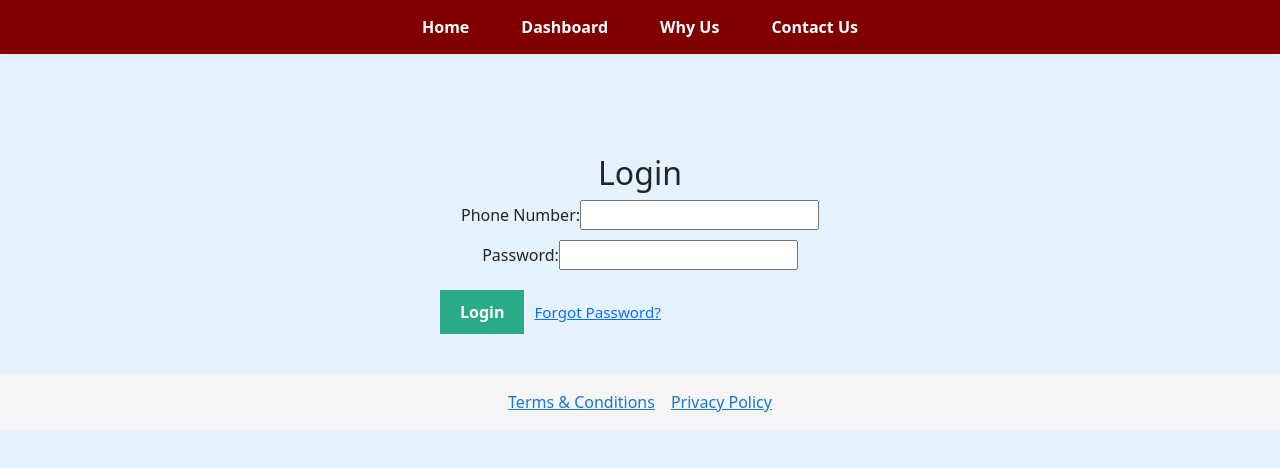
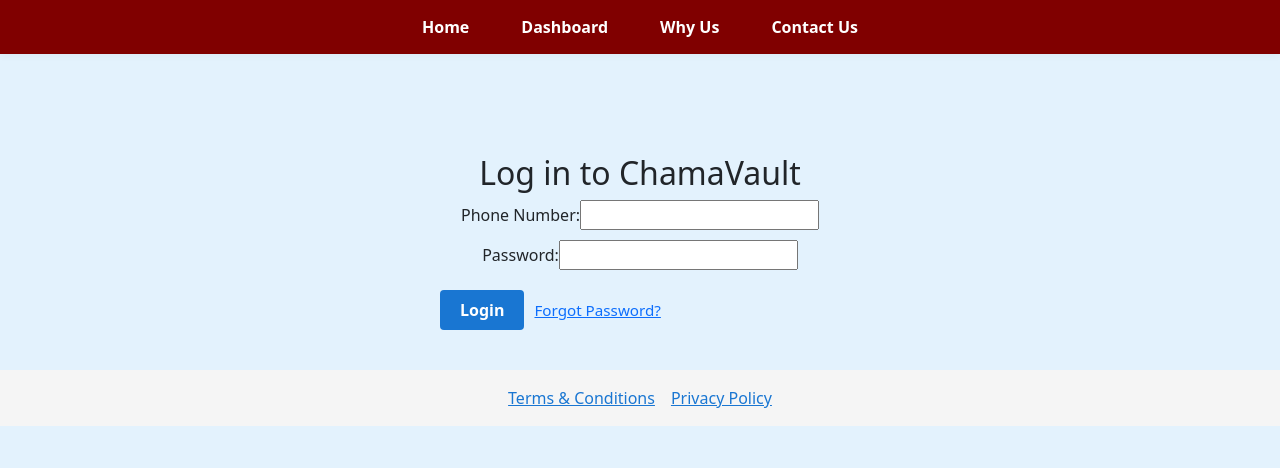
Before and after one commit to jbestcodes/Chama-Vault, a React (Vite) app in the folder frontend/: page /login in a window 1280 px wide. Shown: the top 468 px of the page. Built offline with nearby package versions, Linux system fonts and the light colour scheme; no server answers.

Commit message:
fix: update milestone savings comment for clarity; enhance login page header and button styling

```diff
--- a/frontend/src/pages/Milestones.jsx
+++ b/frontend/src/pages/Milestones.jsx
@@ -314,6 +314,29 @@
                   Delete
                 </button>
               </div>
+              {/* New progress and remaining amount display */}
+              <div style={{ width: 300, background: "#eee", borderRadius: 8, overflow: "hidden", marginTop: 16 }}>
+                <div style={{
+                  width: `${m.progress}%`,
+                  background: "#4caf50",
+                  color: "#fff",
+                  padding: "8px 0",
+                  textAlign: "center",
+                  fontWeight: "bold"
+                }}>
+                  {Math.round(m.progress)}% accomplished
+                </div>
+                <div style={{
+                  width: `${100 - m.progress}%`,
+                  background: "#fff",
+                  color: "#333",
+                  padding: "8px 0",
+                  textAlign: "center",
+                  fontWeight: "bold"
+                }}>
+                  {m.amount_remaining > 0 ? `Ksh ${m.amount_remaining} left` : "Goal reached!"}
+                </div>
+              </div>
             </li>
           )
         )}
--- a/frontend/src/pages/login.jsx
+++ b/frontend/src/pages/login.jsx
@@ -37,7 +37,7 @@
 
     return (
         <div style={{ maxWidth: '400px', margin: 'auto', paddingTop: '100px' }}>
-            <h2>Login</h2>
+            <h2>Log in to ChamaVault</h2>
             {error && <p style={{ color: 'red' }}>{error}</p>}
             <form onSubmit={handleLogin}>
                 <div>
@@ -61,7 +61,20 @@
                     />
                 </div>
                 <div style={{ marginTop: '20px', display: 'flex', alignItems: 'center', gap: '10px' }}>
-                    <button type="submit">Login</button>
+                    <button
+                        type="submit"
+                        style={{
+                            background: '#1976d2',
+                            color: '#fff',
+                            border: 'none',
+                            borderRadius: 4,
+                            padding: '8px 20px',
+                            fontWeight: 'bold',
+                            cursor: 'pointer'
+                        }}
+                    >
+                        Login
+                    </button>
                     <Link to="/request-password-reset" style={{ fontSize: '0.95em' }}>
                         Forgot Password?
                     </Link>
```
Also changed, not shown: 1 other file (tests, documents, lock files or other folders).
